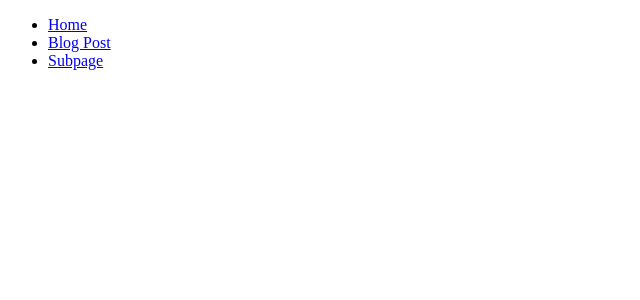
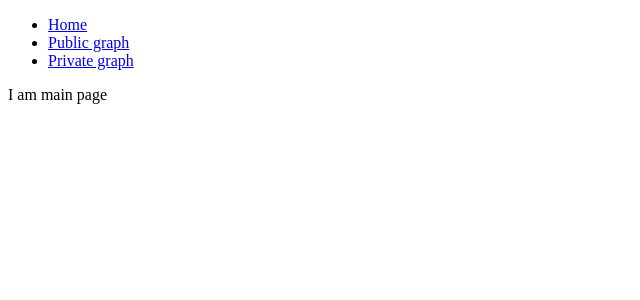
Before and after one commit to damdlani/graphs-app, a Next.js app: page / in a window 1280 px wide. Shown: the top 300 px of the page, without its empty margins (0-640 px from the left). Built offline with nearby package versions, Linux system fonts and the light colour scheme.

Commit message:
create very basic app structure

```diff
--- /dev/null
+++ b/components/Page/Header/Header.js
@@ -0,0 +1,23 @@
+import Link from "next/link";
+
+export const Header = () => {
+  return (
+    <ul>
+        <li>
+          <Link href="/">
+            <a>Home</a>
+          </Link>
+        </li>
+        <li>
+          <Link href="/public">
+            <a>Public graph</a>
+          </Link>
+        </li>
+        <li>
+          <Link href="/private">
+            <a>Private graph</a>
+          </Link>
+        </li>
+      </ul>
+  );
+}
--- /dev/null
+++ b/components/Page/Page.js
@@ -0,0 +1,10 @@
+import { Header } from "./Header/Header"
+
+export const Page = ({children}) => {
+  return (
+    <div>
+      <Header />
+      <div>{children}</div>
+    </div>
+  )
+}
--- a/pages/_app.js
+++ b/pages/_app.js
@@ -1,7 +1,11 @@
-
+import { Page } from "../components/Page/Page";
 
 function MyApp({ Component, pageProps }) {
-  return <Component {...pageProps} />
+  return (
+    <Page>
+      <Component {...pageProps} />
+    </Page>
+  )
 }
 
 export default MyApp
--- a/pages/index.js
+++ b/pages/index.js
@@ -1,31 +1,14 @@
 import Head from "next/head";
-import Link from "next/link";
 
 export default function Home() {
   return (
     <div>
       <Head>
-        <title>Test name</title>
-        <meta name="description" content="Generated by create next app" />
+        <title>Graphs App</title>
+        <meta name="description" content="Recruitment task" />
         <link rel="icon" href="/favicon.ico" />
       </Head>
-      <ul>
-        <li>
-          <Link href="/">
-            <a>Home</a>
-          </Link>
-        </li>
-        <li>
-          <Link href="/subpage">
-            <a>Blog Post</a>
-          </Link>
-        </li>
-        <li>
-          <Link href="/subpage">
-            <a>Subpage</a>
-          </Link>
-        </li>
-      </ul>
+      <p>I am main page</p>
     </div>
   );
 }
```
Also changed, not shown: pages/private.js (added, +7 -0 lines), pages/public.js (added, +7 -0 lines), pages/subpage.js (deleted, +0 -13 lines).
